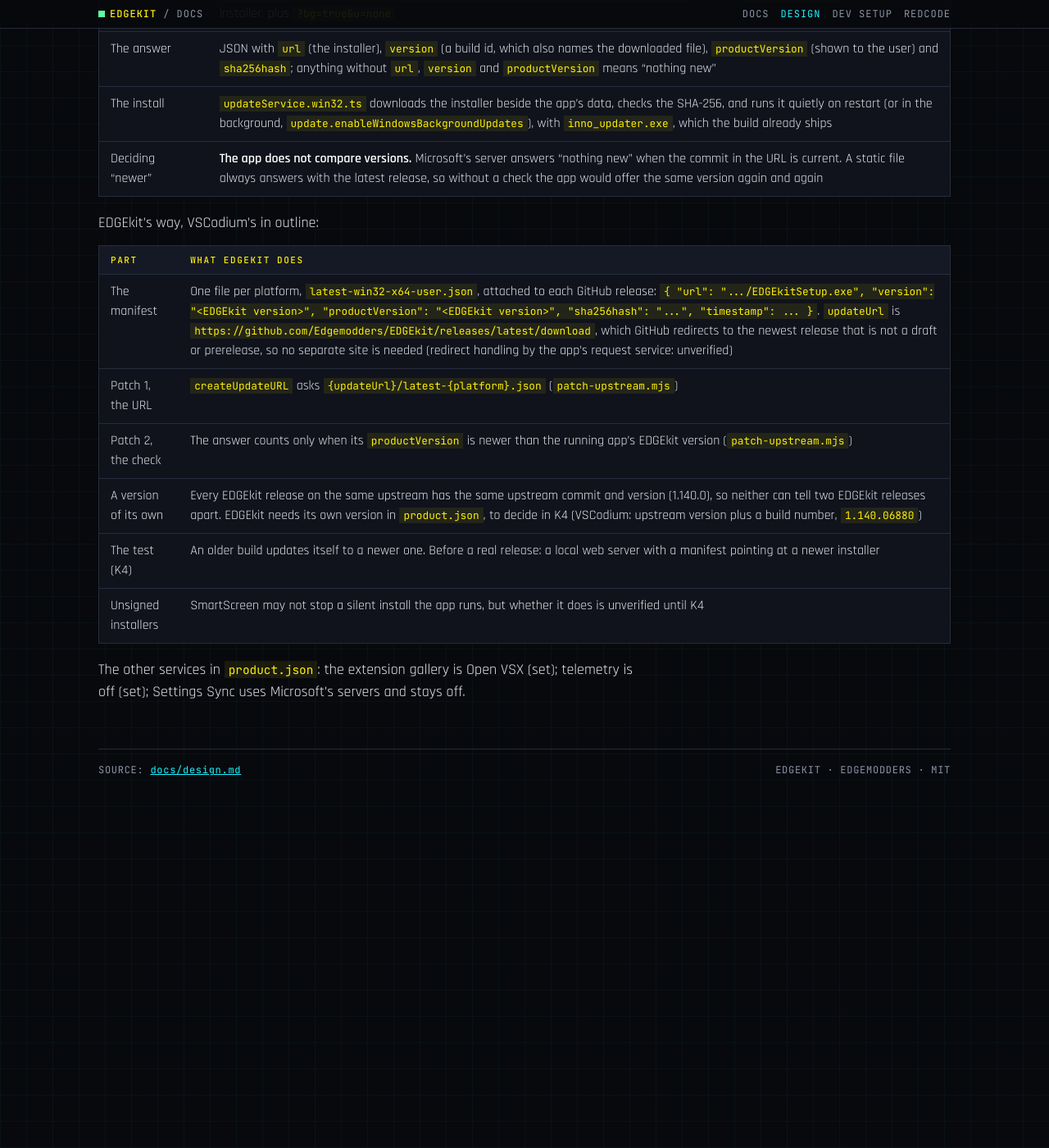
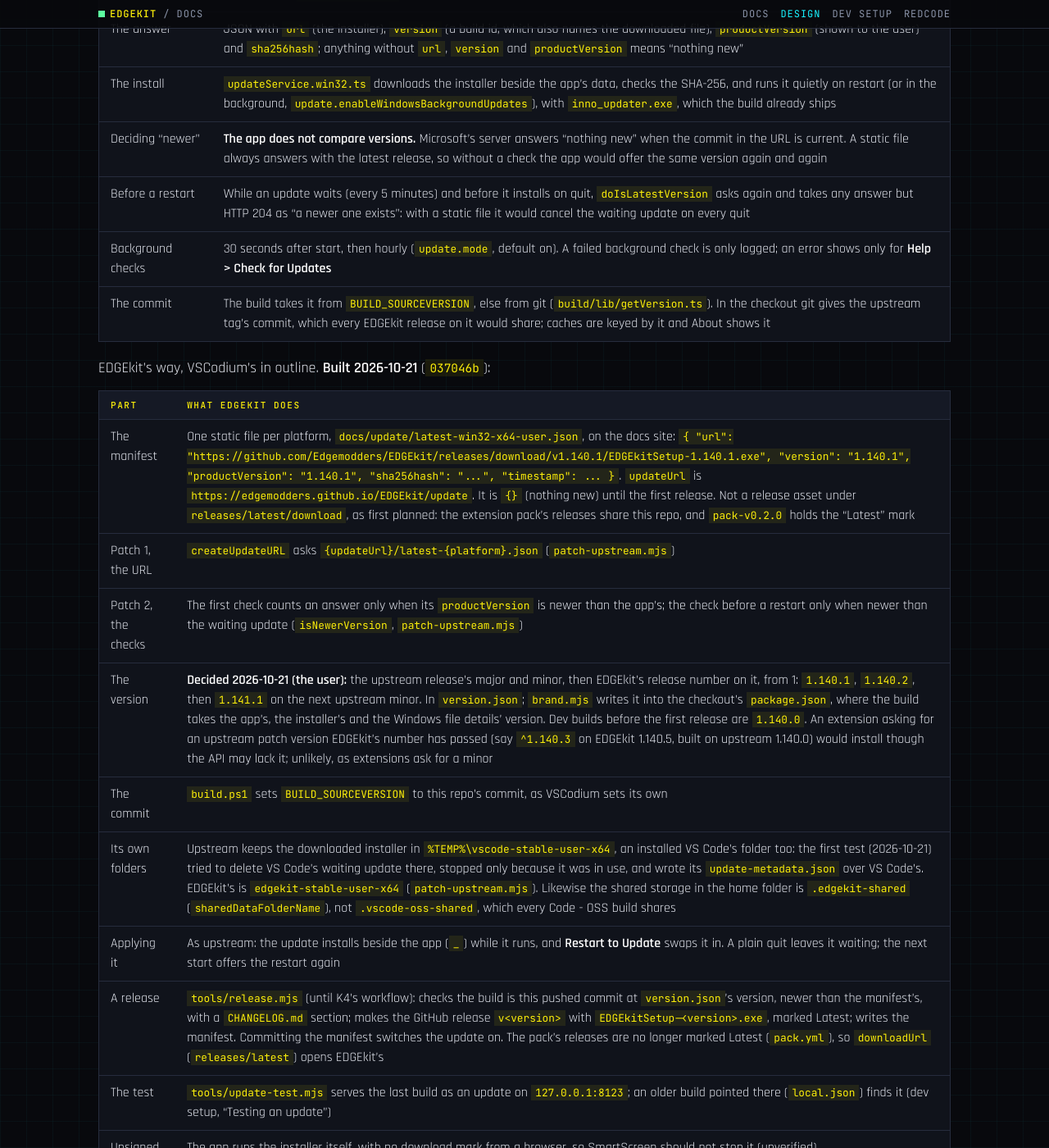
Before and after one commit to Edgemodders/EDGEkit, a Jekyll site: the page built from docs/design.md, in a window 1280 px wide and 1400 px high, scrolled down 12297 px. Shown: the whole window at 82% size. Built offline with Jekyll 4.4.1, drawn with Linux system fonts in a browser that asks for light colours; our own code applies the rules of GitHub Pages for plain Markdown files; before the commit the page ends 13309 px from its top, so only the background shows below that; some of the changed text lies outside the part shown.

Commit message:
Updates: the versioned layout, and EDGEkit's own download and shared folders
Found in the first update test on the dev PC: the 1.140 installer and its
inno_updater only finish a background update in the versioned layout
(win32VersionedUpdate), so the update waited forever. The downloaded
installer lived in VS Code's own temp folder, where EDGEkit tried to delete
VS Code's waiting update. The manifest's "version" is now the commit, as
the app names the download by it. The tools find the app's resources in
either layout (checkout.mjs). Shared storage is .edgekit-shared.

Co-Authored-By: Claude Opus 5.5 <noreply@anthropic.com>

```diff
--- a/docs/design.md
+++ b/docs/design.md
@@ -122,7 +122,7 @@ The pinned extension versions are raised only when a release is being prepared,
 | 1. Watch | Built 2026-10-15: `.github/workflows/watch.yml` runs `tools/watch.mjs` daily (and by hand). It keeps one open issue labelled `watch` with the status of every EDGE extension, and flags what needs EDGEkit: an extension in development, one that needs a newer editor than the pinned upstream, a failed registry lookup. When an extension is newly published, it opens or updates one pull request (branch `watch/pack`) that adds it to `extensions.json` and to `pack/members.json`, with a new pack version and changelog line. Merging it and pushing the `pack-v` tag stay the user's | Release naming differs between repos: REDcode tags `v0.7.0` for REDcode and `theme-v0.3.1` for the theme; EDGEdeck's release asset was `reddeck-0.26.0.vsix` (as REDdeck) while its local build is `edgedeck-win32-x64-*`. So each entry in `extensions.json` gets a release tag pattern and an asset pattern. Can start before K1: it does not need the editor build |
 | 2. Pack | A workflow publishes the EDGEkit extension pack to the Marketplace and Open VSX | Two secrets in EDGEkit's repo: a Marketplace token (an Azure DevOps token, which expires within a year, so renew it) and an Open VSX token. EDGEdeck's `verify-tokens.yml` is a model. The pack has its own version, raised when its members change, and lists only extensions published on that registry (on Open VSX it leaves out Redscript IDE). Can ship as soon as REDcode is published |
 | 3. Build | A release workflow builds the editor with the pinned extensions inside and makes the installer | Proven on this PC first (K1 to K3); CI copies a build that works rather than debugging a long Code - OSS build in CI. GitHub's hosted Windows runners build VSCodium, so they can likely build EDGEkit; disk and time limits to check in K4 (unverified). A smoke test checks that the app holds every pinned extension at its pinned version. The installer carries the third-party notices, Redscript IDE's and its language server's included |
-| 4. Release | The tagged release publishes the installer on GitHub and writes `latest.json` for the update service | EDGEkit's own version scheme to decide in K4: VSCodium uses the upstream version plus a build number (`1.140.06880`), and the update service compares these. Before the build, the pins in `extensions.json` are raised to the latest released versions (a pull request the user merges). Releases are rare, for the reasons above |
+| 4. Release | The tagged release publishes the installer on GitHub and writes the update manifest on the docs site ("Updates"). Until the workflow exists, `tools/release.mjs` does both from a local build | EDGEkit's version: upstream major and minor, then EDGEkit's release number (`1.140.1`; decided 2026-10-21, "Updates"). Before the build, the pins in `extensions.json` are raised to the latest released versions (a pull request the user merges). Releases are rare, for the reasons above |
 
 Claude Code as a modding assistant: [EDGEplugin](https://github.com/Edgemodders/EDGEplugin) (repo created 2026-10-16, design draft 0.1) is a Claude Code plugin with the modding knowledge as skills and the EDGE MCP servers (REDnode's, REDcode's, later EDGEmat's). EDGEkit does not configure Claude Code itself; its welcome page and docs point to Claude Code from Open VSX and the plugin (EDGEplugin's P4).
 
@@ -191,16 +191,23 @@ Code - OSS has an update service built in, switched off because upstream's `prod
 | The answer | JSON with `url` (the installer), `version` (a build id, which also names the downloaded file), `productVersion` (shown to the user) and `sha256hash`; anything without `url`, `version` and `productVersion` means "nothing new" |
 | The install | `updateService.win32.ts` downloads the installer beside the app's data, checks the SHA-256, and runs it quietly on restart (or in the background, `update.enableWindowsBackgroundUpdates`), with `inno_updater.exe`, which the build already ships |
 | Deciding "newer" | **The app does not compare versions.** Microsoft's server answers "nothing new" when the commit in the URL is current. A static file always answers with the latest release, so without a check the app would offer the same version again and again |
+| Before a restart | While an update waits (every 5 minutes) and before it installs on quit, `doIsLatestVersion` asks again and takes any answer but HTTP 204 as "a newer one exists": with a static file it would cancel the waiting update on every quit |
+| Background checks | 30 seconds after start, then hourly (`update.mode`, default on). A failed background check is only logged; an error shows only for **Help > Check for Updates** |
+| The commit | The build takes it from `BUILD_SOURCEVERSION`, else from git (`build/lib/getVersion.ts`). In the checkout git gives the upstream tag's commit, which every EDGEkit release on it would share; caches are keyed by it and About shows it |
 
-EDGEkit's way, VSCodium's in outline:
+EDGEkit's way, VSCodium's in outline. **Built 2026-10-21** (`037046b`):
 
 | Part | What EDGEkit does |
 |---|---|
-| The manifest | One file per platform, `latest-win32-x64-user.json`, attached to each GitHub release: `{ "url": ".../EDGEkitSetup.exe", "version": "<EDGEkit version>", "productVersion": "<EDGEkit version>", "sha256hash": "...", "timestamp": ... }`. `updateUrl` is `https://github.com/Edgemodders/EDGEkit/releases/latest/download`, which GitHub redirects to the newest release that is not a draft or prerelease, so no separate site is needed (redirect handling by the app's request service: unverified) |
+| The manifest | One static file per platform, `docs/update/latest-win32-x64-user.json`, on the docs site: `{ "url": "https://github.com/Edgemodders/EDGEkit/releases/download/v1.140.1/EDGEkitSetup-1.140.1.exe", "version": "1.140.1", "productVersion": "1.140.1", "sha256hash": "...", "timestamp": ... }`. `updateUrl` is `https://edgemodders.github.io/EDGEkit/update`. It is `{}` (nothing new) until the first release. Not a release asset under `releases/latest/download`, as first planned: the extension pack's releases share this repo, and `pack-v0.2.0` holds the "Latest" mark |
 | Patch 1, the URL | `createUpdateURL` asks `{updateUrl}/latest-{platform}.json` (`patch-upstream.mjs`) |
-| Patch 2, the check | The answer counts only when its `productVersion` is newer than the running app's EDGEkit version (`patch-upstream.mjs`) |
-| A version of its own | Every EDGEkit release on the same upstream has the same upstream commit and version (1.140.0), so neither can tell two EDGEkit releases apart. EDGEkit needs its own version in `product.json`, to decide in K4 (VSCodium: upstream version plus a build number, `1.140.06880`) |
-| The test (K4) | An older build updates itself to a newer one. Before a real release: a local web server with a manifest pointing at a newer installer |
-| Unsigned installers | SmartScreen may not stop a silent install the app runs, but whether it does is unverified until K4 |
+| Patch 2, the checks | The first check counts an answer only when its `productVersion` is newer than the app's; the check before a restart only when newer than the waiting update (`isNewerVersion`, `patch-upstream.mjs`) |
+| The version | **Decided 2026-10-21 (the user):** the upstream release's major and minor, then EDGEkit's release number on it, from 1: `1.140.1`, `1.140.2`, then `1.141.1` on the next upstream minor. In `version.json`; `brand.mjs` writes it into the checkout's `package.json`, where the build takes the app's, the installer's and the Windows file details' version. Dev builds before the first release are `1.140.0`. An extension asking for an upstream patch version EDGEkit's number has passed (say `^1.140.3` on EDGEkit 1.140.5, built on upstream 1.140.0) would install though the API may lack it; unlikely, as extensions ask for a minor |
+| The commit | `build.ps1` sets `BUILD_SOURCEVERSION` to this repo's commit, as VSCodium sets its own |
+| Its own folders | Upstream keeps the downloaded installer in `%TEMP%\vscode-stable-user-x64`, an installed VS Code's folder too: the first test (2026-10-21) tried to delete VS Code's waiting update there, stopped only because it was in use, and wrote its `update-metadata.json` over VS Code's. EDGEkit's is `edgekit-stable-user-x64` (`patch-upstream.mjs`). Likewise the shared storage in the home folder is `.edgekit-shared` (`sharedDataFolderName`), not `.vscode-oss-shared`, which every Code - OSS build shares |
+| Applying it | As upstream: the update installs beside the app (`_`) while it runs, and **Restart to Update** swaps it in. A plain quit leaves it waiting; the next start offers the restart again |
+| A release | `tools/release.mjs` (until K4's workflow): checks the build is this pushed commit at `version.json`'s version, newer than the manifest's, with a `CHANGELOG.md` section; makes the GitHub release `v<version>` with `EDGEkitSetup-<version>.exe`, marked Latest; writes the manifest. Committing the manifest switches the update on. The pack's releases are no longer marked Latest (`pack.yml`), so `downloadUrl` (`releases/latest`) opens EDGEkit's |
+| The test | `tools/update-test.mjs` serves the last build as an update on `127.0.0.1:8123`; an older build pointed there (`local.json`) finds it (dev setup, "Testing an update") |
+| Unsigned installers | The app runs the installer itself, with no download mark from a browser, so SmartScreen should not stop it (unverified) |
 
 The other services in `product.json`: the extension gallery is Open VSX (set); telemetry is off (set); Settings Sync uses Microsoft's servers and stays off.
--- a/product/product.json
+++ b/product/product.json
@@ -5,6 +5,10 @@
   "applicationName": "edgekit",
   "quality": "stable",
   "dataFolderName": ".edgekit",
+  "//win32VersionedUpdate": "Updates (design, \"Updates\"): the app's files in a folder named after the commit, so a background update installs beside the running app and Restart to Update swaps it in. The installer and inno_updater 0.26 of 1.140 only finish a background update this way (found 2026-10-21); Microsoft's own product.json sets it, Code - OSS's does not.",
+  "win32VersionedUpdate": true,
+  "//sharedDataFolderName": "Shared storage (in the home folder). Upstream's .vscode-oss-shared is shared by every Code - OSS build, VSCodium's too (found 2026-10-21).",
+  "sharedDataFolderName": ".edgekit-shared",
   "win32MutexName": "edgekit",
   "win32DirName": "EDGEkit",
   "win32NameVersion": "EDGEkit",
```
Also changed, not shown: docs/dev-setup.md (+27 -0 lines), tools/checkout.mjs (+17 -1 lines), tools/patch-upstream.mjs (+9 -0 lines), tools/release.mjs (+5 -5 lines), tools/run.mjs (+4 -7 lines), tools/update-test.mjs (+5 -4 lines).
